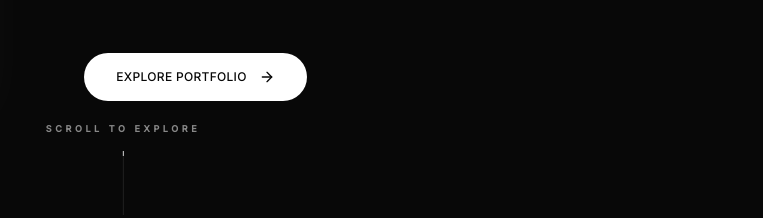
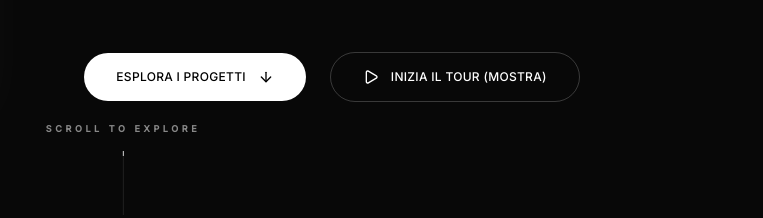
Before and after one commit to N3sci/Portfolio_NB, a plain HTML site: page index.html in a window 1280 px wide. Shown: the part 609-827 px from the top of the page, 517-1280 px from the left. Drawn offline with nearby package versions, Linux system fonts and the light colour scheme.

Commit message:
Update home page, tour button, and Oltre links

```diff
--- a/index.html
+++ b/index.html
@@ -127,14 +127,19 @@
                         </p>
                     </div>
 
-                    <div class="mt-14 flex gap-6 items-center hero-buttons">
+                    <div class="mt-14 flex flex-wrap gap-6 items-center hero-buttons">
                         <a href="#projects"
-                            class="group relative px-8 py-4 bg-white text-deepBlack font-medium text-xs tracking-wide uppercase rounded-full overflow-hidden transition-transform hover:scale-[1.02] duration-300 ease-out">
+                            class="group relative px-8 py-4 bg-white text-black font-medium text-xs tracking-wide uppercase rounded-full overflow-hidden transition-transform hover:scale-[1.02] duration-300 ease-out">
                             <span class="relative z-10 flex items-center gap-3">
-                                Explore Portfolio
-                                <i data-lucide="arrow-right"
-                                    class="w-4 h-4 group-hover:translate-x-1 transition-transform duration-300"></i>
+                                Esplora i Progetti
+                                <i data-lucide="arrow-down"
+                                    class="w-4 h-4 group-hover:translate-y-1 transition-transform duration-300"></i>
                             </span>
+                        </a>
+                        <a href="ghianda.html"
+                            class="group relative px-8 py-4 border border-white/20 text-white font-medium text-xs tracking-wide uppercase rounded-full overflow-hidden transition-all hover:bg-white/10 hover:border-white/40 duration-300 ease-out flex items-center gap-3">
+                            <i data-lucide="play" class="w-4 h-4"></i>
+                            Inizia il Tour (Mostra)
                         </a>
                     </div>
                 </div>
@@ -283,10 +288,8 @@
                     </a>
 
                     <!-- OLTRE LA SOGLIA (Large) -->
-                    <a href="oltre.html"
-                        class="block group relative md:col-span-2 md:row-span-1 rounded-3xl overflow-hidden border border-white/10 bg-[#080808] transition-all duration-500 hover:scale-[1.02] hover:shadow-[0_0_30px_rgba(255,255,255,0.05)] bento-item">
-                        <img src="img/oltrelasoglia/hero.png" alt="Oltre La Soglia"
-                            class="absolute inset-0 w-full h-full object-cover z-0 opacity-100 transition-transform duration-500 group-hover:scale-105">
+                    <a href="oltre.html" class="block group relative md:col-span-2 md:row-span-1 rounded-3xl overflow-hidden border border-white/10 bg-[#080808] transition-all duration-500 hover:scale-[1.02] hover:shadow-[0_0_30px_rgba(255,255,255,0.05)] bento-item">
+                        <img src="img/oltre/hero.png" alt="Oltre La Soglia" class="absolute inset-0 w-full h-full object-cover z-0 opacity-100 transition-transform duration-500 group-hover:scale-105">
                         <div class="absolute inset-0 bg-gradient-to-t from-black/80 via-black/20 to-transparent z-10">
                         </div>
 
```
Also changed, not shown: oltre.html (+4 -4 lines).
